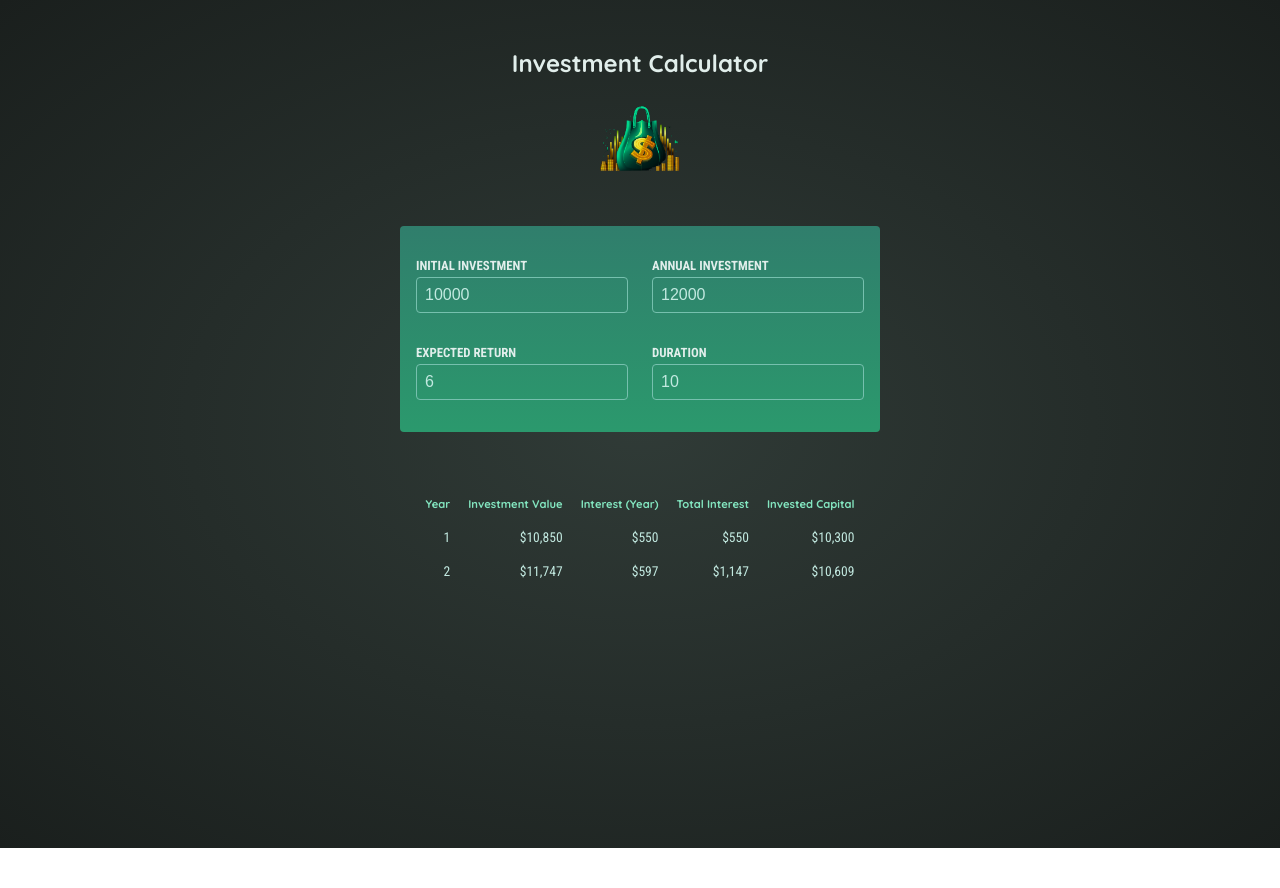
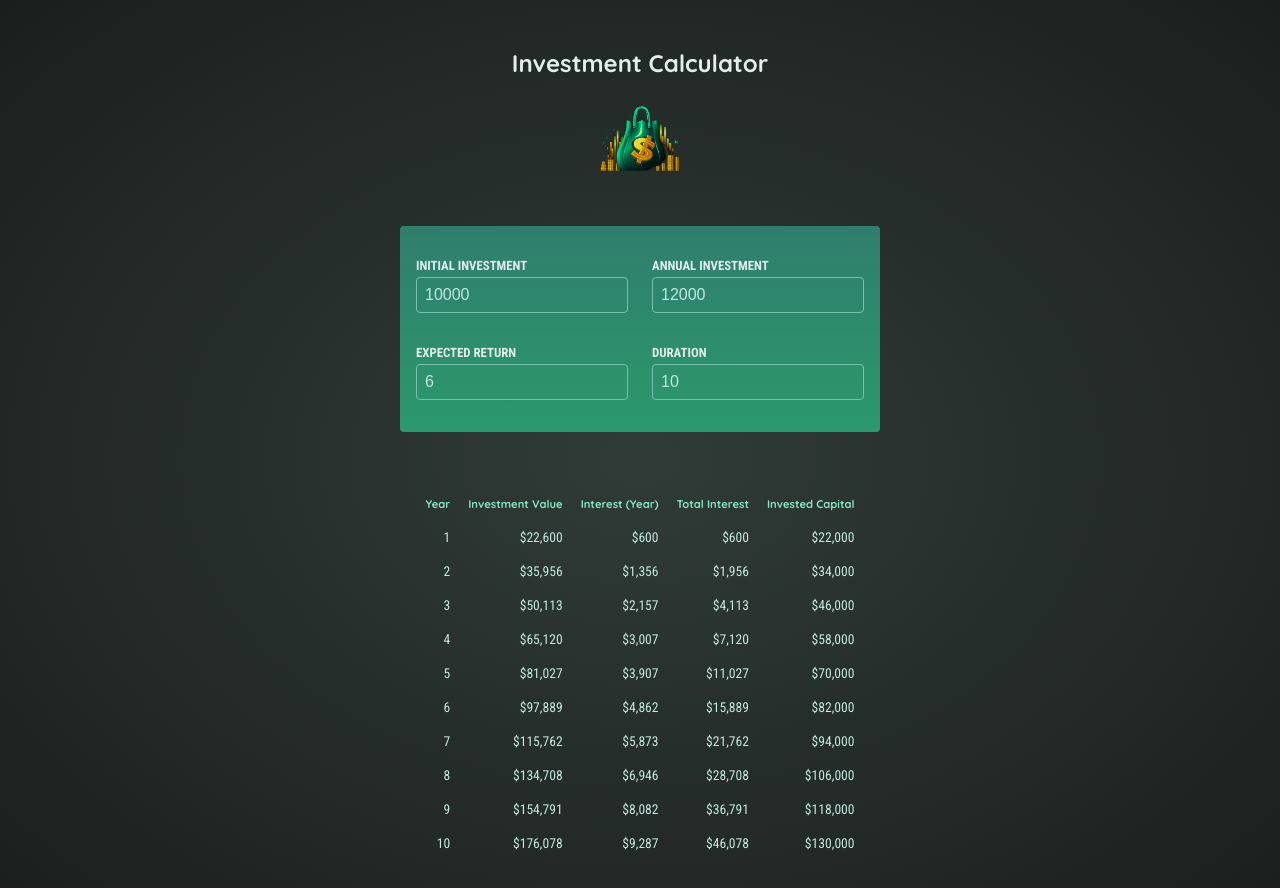
Before and after one commit to DakouriKobri/investment-calculator-react.js, a React (Vite) app: page / in a window 1280 px wide. Shown: the top 888 px of the page. Before the commit the page ends 848 px from the top, so only its background shows below. Built offline with nearby package versions, Linux system fonts and the light colour scheme.

Commit message:
Display conditionnaly calculated & derived results

```diff
--- a/src/App.jsx
+++ b/src/App.jsx
@@ -13,6 +13,8 @@ function App() {
     duration: 10,
   });
 
+  const inputIsValid = userInput.duration >= 1;
+
   function handleChange(inputIdentifier, newValue) {
     const updatedUserInput = (currentInput) => {
       return {
@@ -27,7 +29,10 @@ function App() {
   return (
     <main>
       <UserInput userInput={userInput} onHandleChange={handleChange} />
-      <Results userInput={userInput} />
+      {!inputIsValid && (
+        <p className="center">Please, enter a duration greater than 0.</p>
+      )}
+      {inputIsValid && <Results userInput={userInput} />}
     </main>
   );
 }
--- a/src/components/Results.jsx
+++ b/src/components/Results.jsx
@@ -1,36 +1,25 @@
 // Project Imports
 import { calculateInvestmentResults, formatter } from '../util/investment';
 
-const annualData = [
-  {
-    year: 1,
-    investmentValue: 10_850,
-    interest: 550,
-    totalInterest: 550,
-    investedCapital: 10_300,
-  },
-  {
-    year: 2,
-    investmentValue: 11_747,
-    interest: 597,
-    totalInterest: 1_147,
-    investedCapital: 10_609,
-  },
-];
-
 export default function Results({ userInput }) {
   const resultsData = calculateInvestmentResults(userInput);
+  const initialInvestment =
+    resultsData[0].valueEndOfYear -
+    resultsData[0].annualInvestment -
+    resultsData[0].interest;
 
-  console.log('resultsData:', resultsData);
+  const annualResults = resultsData.map((yearData) => {
+    const { annualInvestment, interest, valueEndOfYear, year } = yearData;
 
-  const annualResult = annualData.map((data) => {
-    const { investedCapital, investmentValue, totalInterest, year, interest } =
-      data;
+    const totalInterest =
+      valueEndOfYear - annualInvestment * year - initialInvestment;
+
+    const investedCapital = valueEndOfYear - totalInterest;
 
     return (
       <tr key={year}>
         <td>{year}</td>
-        <td>{formatter.format(investmentValue)}</td>
+        <td>{formatter.format(valueEndOfYear)}</td>
         <td>{formatter.format(interest)}</td>
         <td>{formatter.format(totalInterest)}</td>
         <td>{formatter.format(investedCapital)}</td>
@@ -50,7 +39,7 @@ export default function Results({ userInput }) {
         </tr>
       </thead>
 
-      <tbody>{annualResult}</tbody>
+      <tbody>{annualResults}</tbody>
     </table>
   );
 }
```
